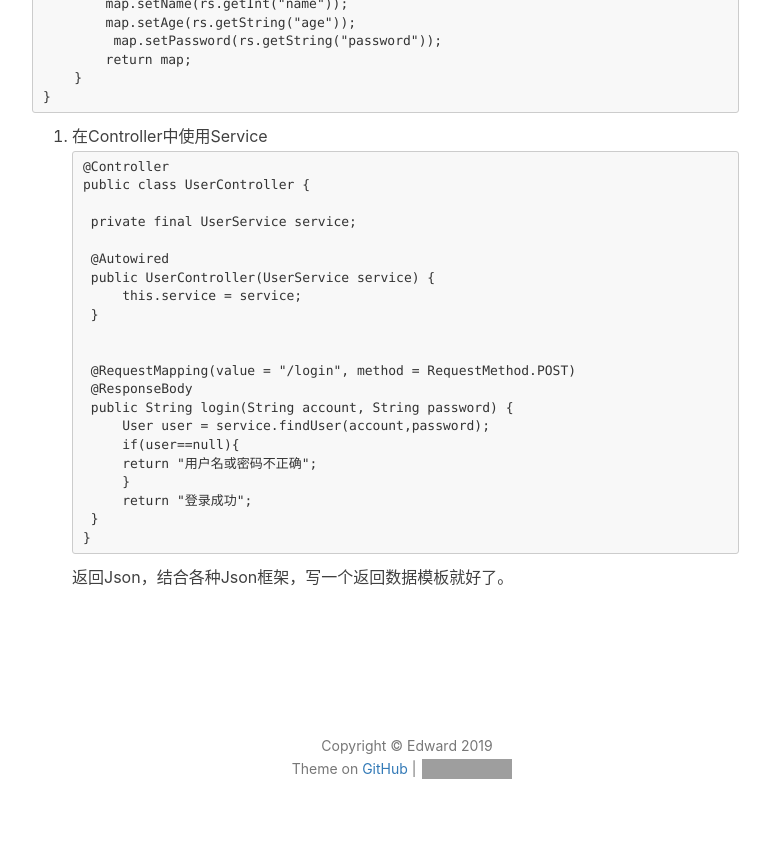
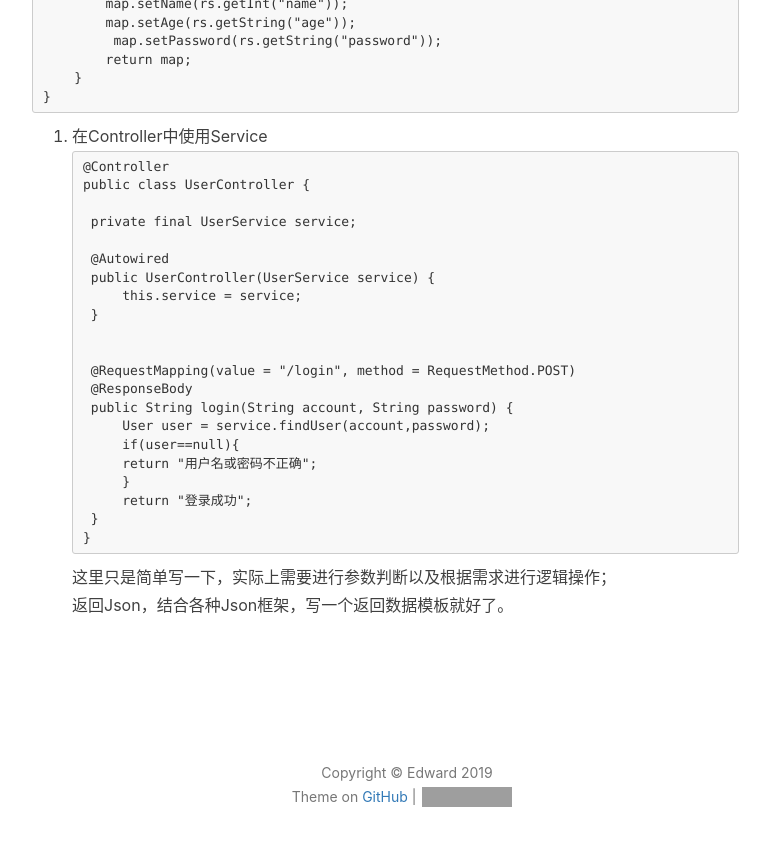
Before and after one commit to yfbx-repo/yfbx-repo.github.io, a Jekyll site: the page built from _posts/2018-09-21-Java后台接口开发.md, in a window 1280 px wide and 900 px high, scrolled down 3540 px. Shown: the top 846 px of the window, without its empty margins (233-1003 px from the left). Built offline with Jekyll 4.4.1, drawn with Linux system fonts in a browser that asks for light colours; nearby versions of some CDN libraries; comment, search, counter and statistics services are not loaded; grey boxes are pictures that could not be loaded.

Commit message:
Update 2018-09-21-Java后台接口开发.md

````diff
--- a/_posts/2018-09-21-Java后台接口开发.md
+++ b/_posts/2018-09-21-Java后台接口开发.md
@@ -160,4 +160,5 @@ public class UserController {
     }
 }
 ```
+这里只是简单写一下，实际上需要进行参数判断以及根据需求进行逻辑操作；
 返回Json，结合各种Json框架，写一个返回数据模板就好了。
````
